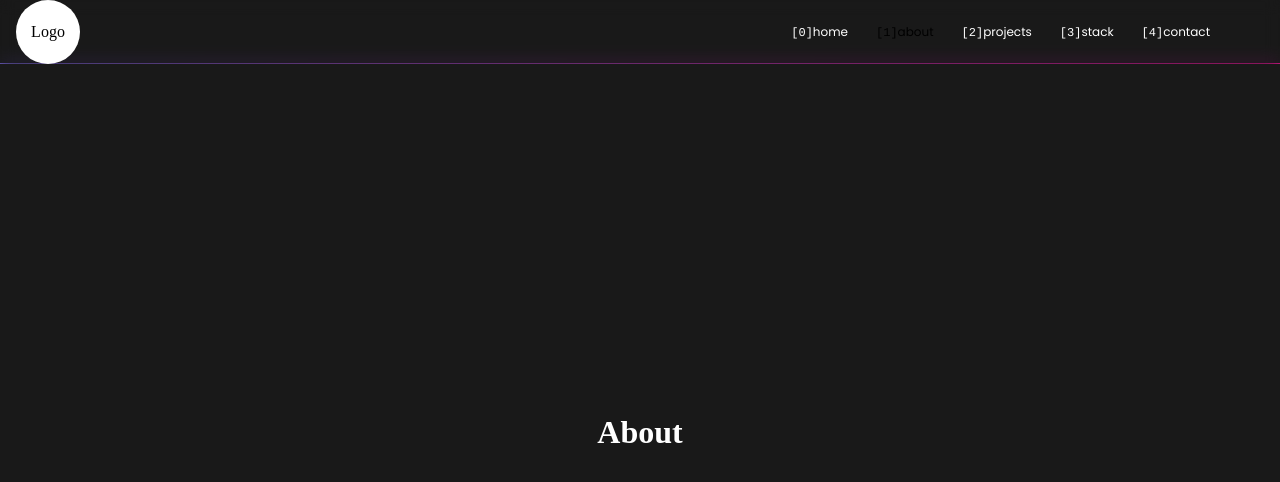
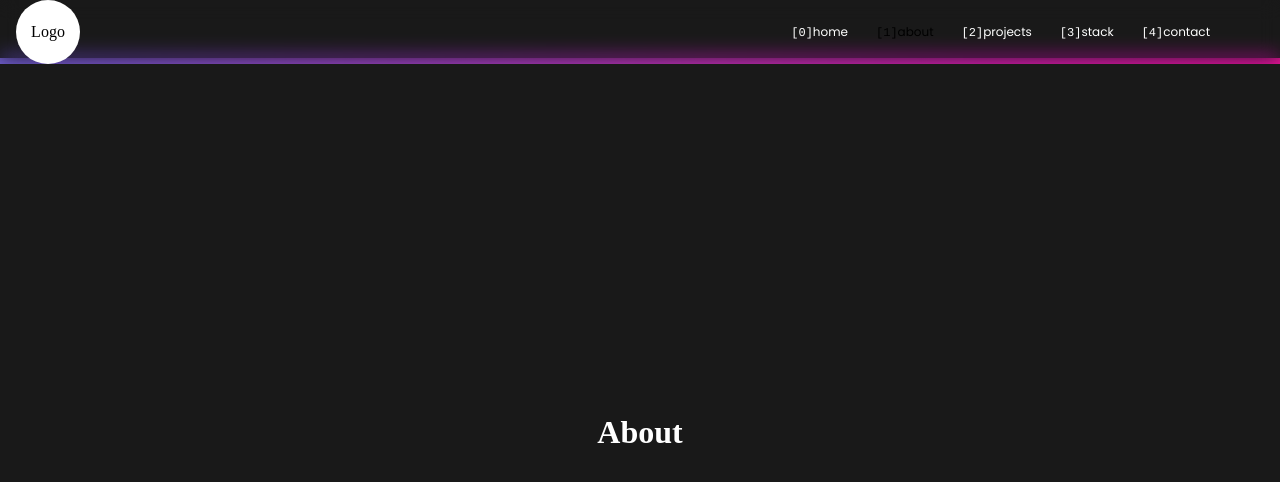
Before and after one commit to newnightcoder/nightcoder.io, a Next.js app: page /about in a window 1280 px wide. Shown: the top 482 px of the page. Built offline with nearby package versions, Linux system fonts and the light colour scheme.

Commit message:
navbar gradient height correction safari

```diff
--- a/components/Navbar/NavbarStyled.ts
+++ b/components/Navbar/NavbarStyled.ts
@@ -9,6 +9,7 @@ const Wrapper = styled.nav`
   display: flex;
   align-items: center;
   justify-content: center;
+  // border: 1px solid lightgray;
   // background: var(--navbar-bg);
 `;
 
@@ -23,14 +24,13 @@ const NavbarContainer = styled.div`
   align-items: center;
   justify-content: space-between;
   color: var(--text-dark);
-  // background: rgba(255, 255, 255, 0.25);
   background: transparent;
-  z-index: 1000;
-  backdrop-filter: saturate(180%) blur(8px);
+  z-index: 999;
+  backdrop-filter: saturate(180%) blur(10px);
 `;
 
 const BackgroundShapes = styled.span`
-  height: 1px;
+  height: 10%;
   width: 100%;
   position: absolute;
   bottom: 0;
```
